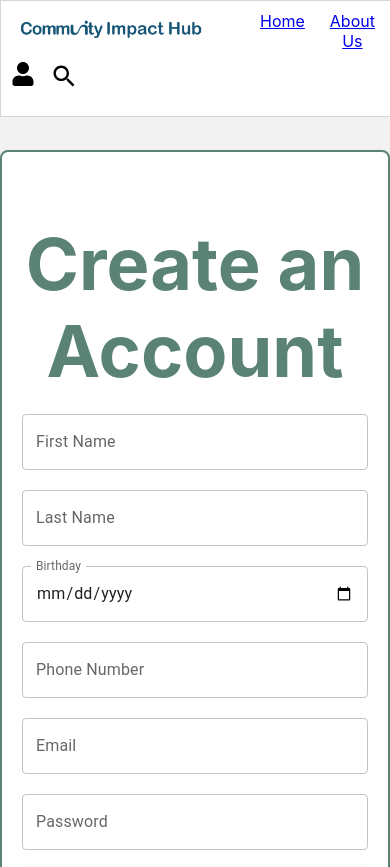
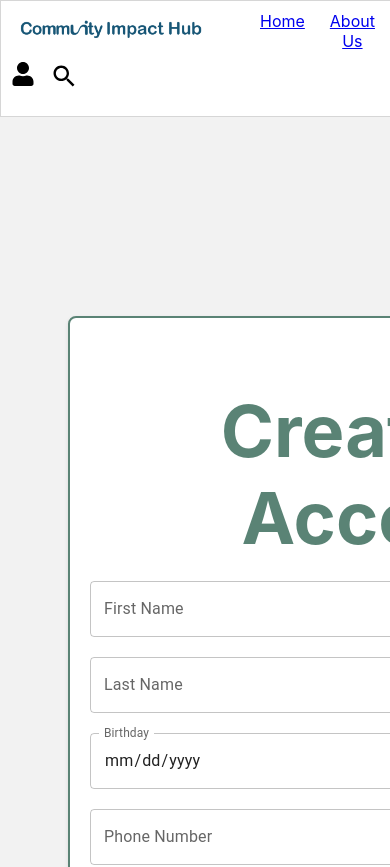
Before and after one commit to venuraperera99/Community-Impact-Hub, a React (Create React App) app: page /register in a window 390 px wide. Shown: the top 867 px of the page. Built offline with nearby package versions, Linux system fonts and the light colour scheme.

Commit message:
Added Register page mobile responsiveness & fixed desktop css

```diff
--- a/src/pages/register/Register.css
+++ b/src/pages/register/Register.css
@@ -2,8 +2,9 @@
     display: flex;
     justify-content: center;
     align-items: center;
-    height: 100vh;
     background-color: #f2f2f2;
+    padding-top: 40px;
+    padding-bottom: 40px;
   }
 
   .form-container {
@@ -40,3 +41,10 @@
     color: #ff6347;
     font-size: 14px;
   }
+
+  @media screen and (max-width: 768px) {
+    .register-container {
+      width: 200%;
+      height: 130vh;
+    }
+  }
```
